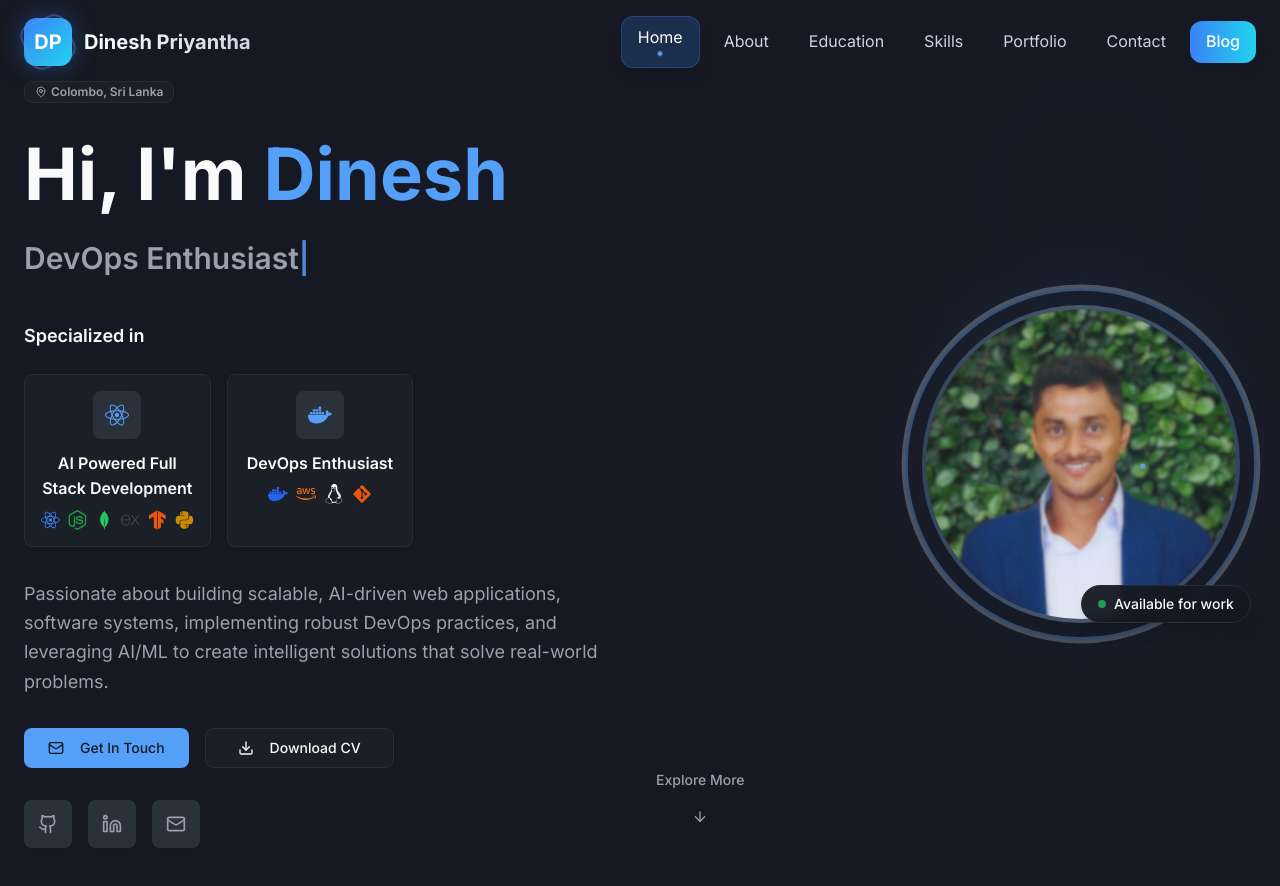
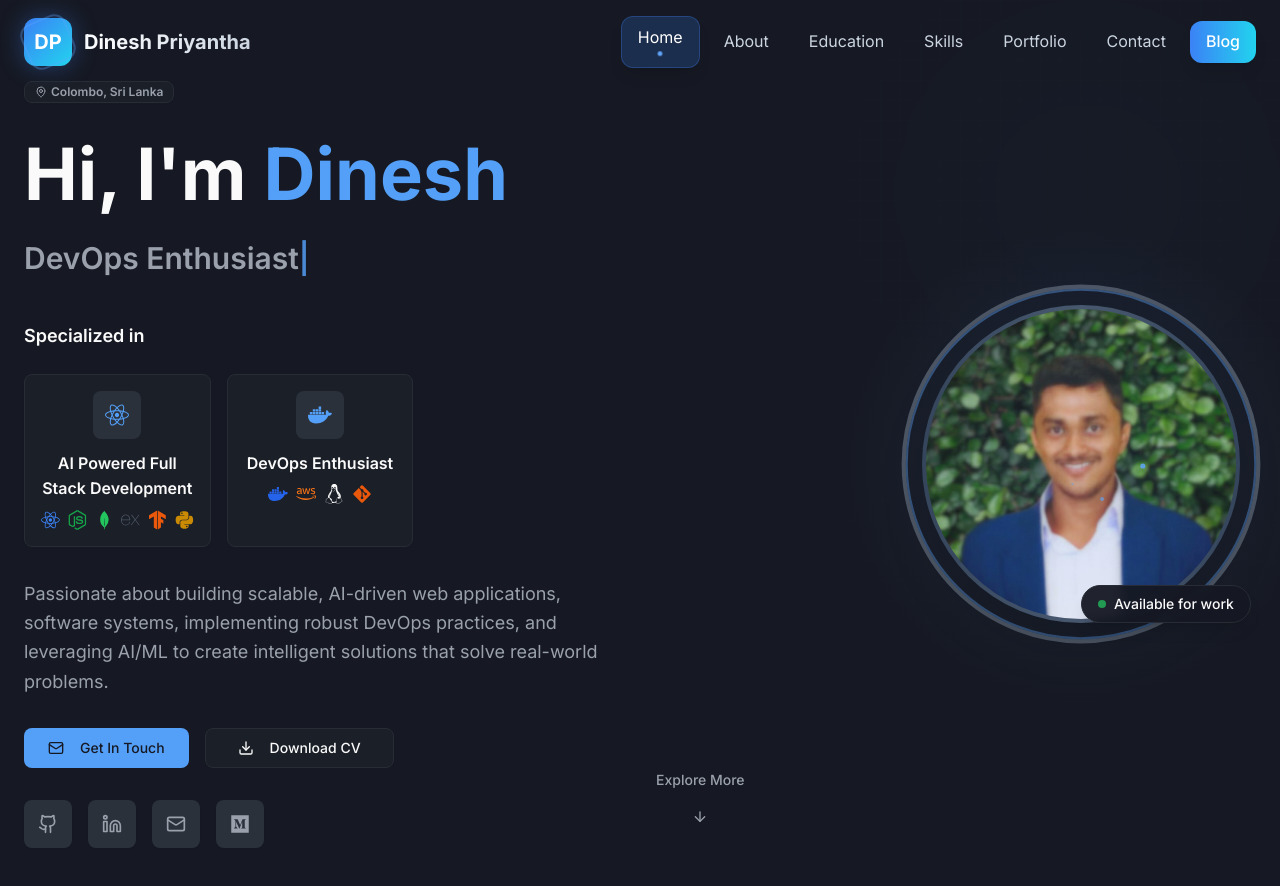
Before and after one commit to DineshPriyanthaGH/portfolio-with-adminpanel-blog, a React (Vite) app: page / in a window 1280 px wide. Shown: the top 886 px of the page. Built offline with nearby package versions, Linux system fonts and the light colour scheme.

Commit message:
feat: Add Medium link to social links in HeroSection

```diff
--- a/src/components/sections/HeroSection.tsx
+++ b/src/components/sections/HeroSection.tsx
@@ -1,9 +1,9 @@
 import { useState, useEffect } from "react";
 import { Button } from "@/components/ui/button";
 import { Badge } from "@/components/ui/badge";
-import { Github, Linkedin, Mail, Download, ArrowDown, MapPin } from "lucide-react";
+import { Github, Linkedin, Mail, Download, ArrowDown, MapPin, } from "lucide-react";
 import { motion } from "framer-motion";
-import { FaReact, FaNodeJs, FaDocker, FaPython, FaAws,FaLinux,FaGitAlt } from "react-icons/fa";
+import { FaReact, FaNodeJs, FaDocker, FaPython, FaAws,FaLinux,FaGitAlt, FaMedium } from "react-icons/fa";
 import { SiMongodb, SiExpress, SiKubernetes, SiTensorflow, SiPython } from "react-icons/si";
 import { ModernProfileImage } from "@/components/ui/modern-profile-image";
 import { ModernLoading } from "@/components/ui/modern-loading";
@@ -67,6 +67,12 @@ export const HeroSection = () => {
       href: "mailto:dineshpriyantha200248@gmail.com",
       label: "Email",
       color: "hover:bg-red-600"
+    },
+    {
+      icon: FaMedium,
+      href: "https://medium.com/@dineshpriyantha200248",
+      label: "Medium",
+      color: "hover:bg-black"
     },
   ];
 
```
